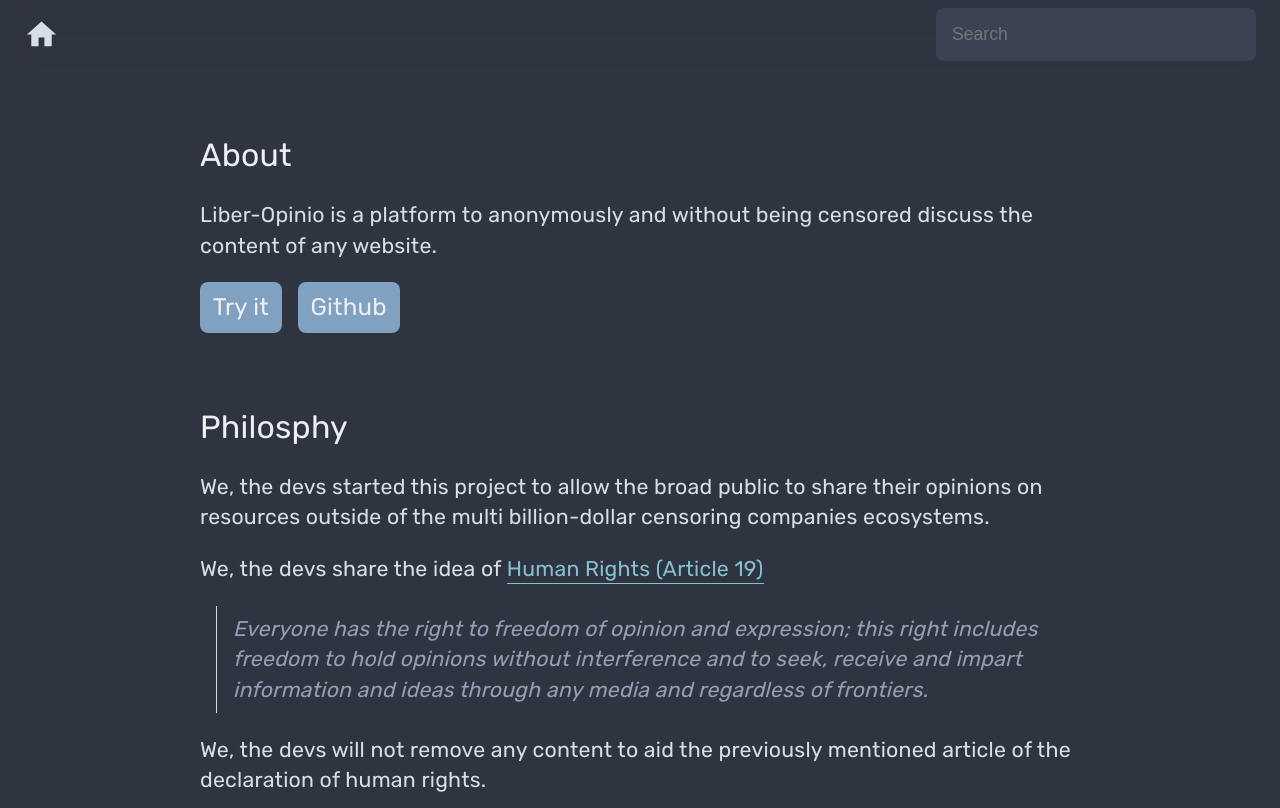
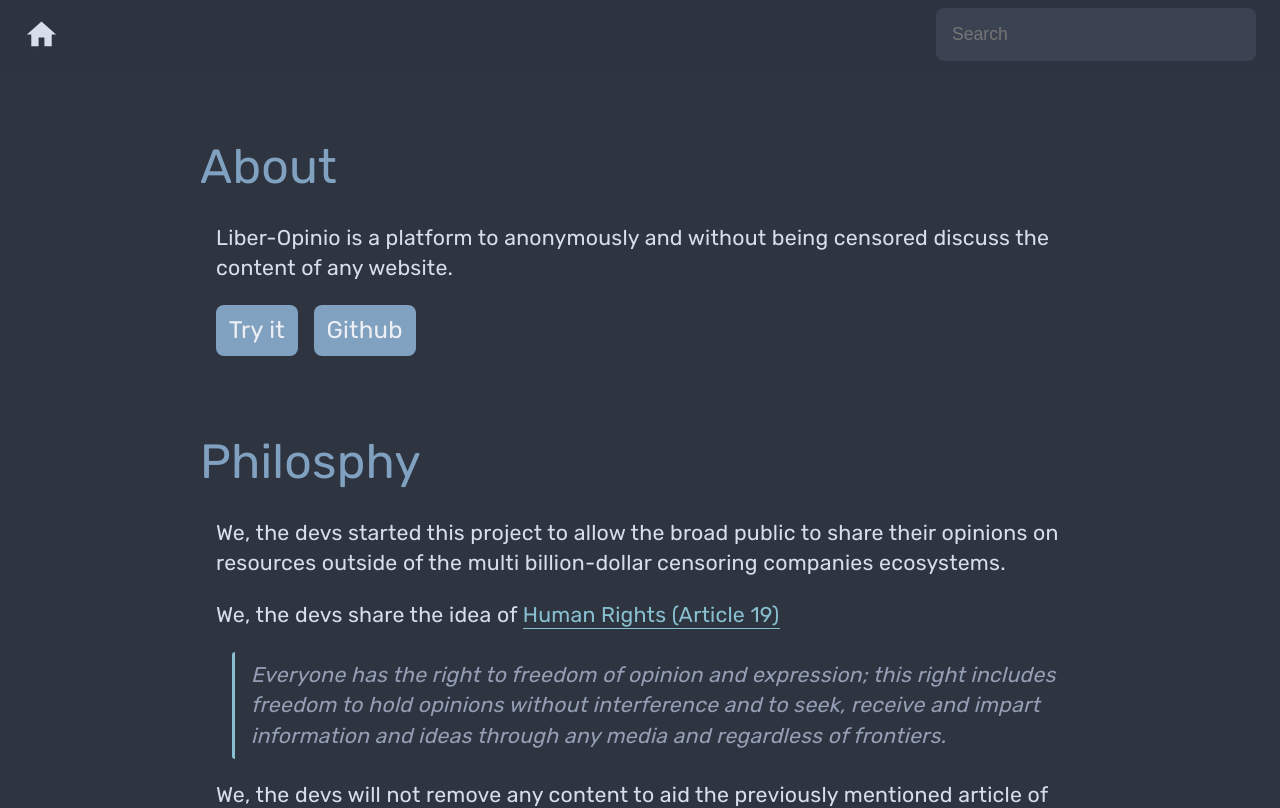
Before and after one commit to x127f/liber-opinio, a React (Create React App) app in the folder frontend/: page / in a window 1280 px wide. Shown: the top 808 px of the page. Built offline with nearby package versions, Linux system fonts and the light colour scheme.

Commit message:
improvements to ui

```diff
--- a/frontend/src/App.css
+++ b/frontend/src/App.css
@@ -106,11 +106,15 @@
 	height: 100%;
 }
 .secondary_container .title {
-	color: var(--text3);
-	font-size: 2rem;
+	color: var(--frost3);
+	font-size: 3rem;
+}
+.secondary_container > .link_container {
+	margin-left: 1rem;
 }
 .secondary_container .content {
 	color: var(--text1) !important;
+	margin-left: 1rem;
 }
 .search_field {
 	color: var(--text3) !important;
@@ -134,8 +138,10 @@
 	padding-left: 1rem;
 	margin-left: 1rem;
 	font-style: italic;
-	border-left: 1px solid var(--text1);
+	border-left: 0.2rem solid var(--frost2);
+	border-radius: 0.2rem;
 	color: var(--text4);
+	background-color: var(--primary);
 }
 .code {
 	padding: 0.3rem;
```
